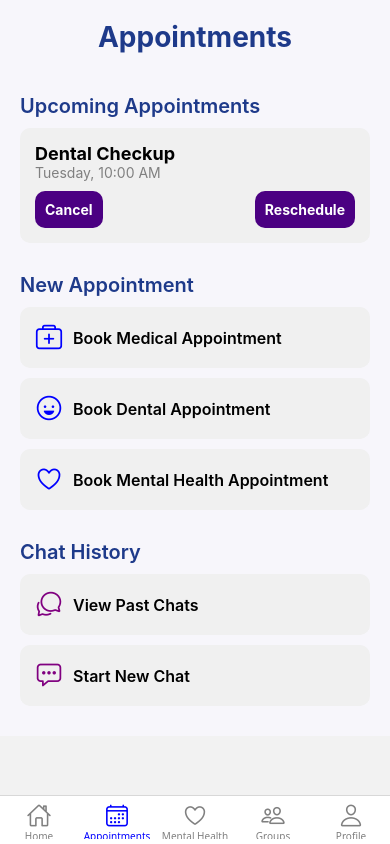
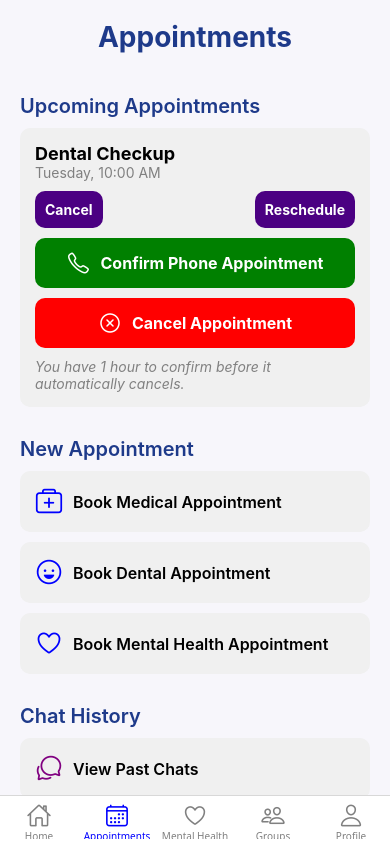
Before and after one commit to TEEPERUNA/VS-projects, a React Native app: screen /Appointments in a window 390 px wide. Built offline with nearby package versions, Linux system fonts and the light colour scheme.

Commit message:
updated appointments screen

```diff
--- a/screens/AppointmentsScreen.js
+++ b/screens/AppointmentsScreen.js
@@ -19,6 +19,16 @@ export default function AppointmentsScreen({ navigation }) {
             <Text style={styles.actionButtonText}>Reschedule</Text>
           </TouchableOpacity>
         </View>
+        <TouchableOpacity style={styles.confirmButton}>
+          <Ionicons name="call-outline" size={24} color="white" />
+            <Text style={styles.confirmButtonText}>Confirm Phone Appointment</Text>
+          </TouchableOpacity>
+
+          <TouchableOpacity style={styles.cancelButton}>
+             <Ionicons name="close-circle-outline" size={24} color="white" />
+             <Text style={styles.cancelButtonText}>Cancel Appointment</Text>
+          </TouchableOpacity>
+          <Text style={styles.noteText}>You have 1 hour to confirm before it automatically cancels.</Text>
       </View>
 
       <Text style={styles.sectionTitle}>New Appointment</Text>
@@ -29,8 +39,15 @@ export default function AppointmentsScreen({ navigation }) {
       <Text style={styles.sectionTitle}>Chat History</Text>
       <FeatureButton title="View Past Chats" icon={<Ionicons name="chatbubbles-outline" size={28} color="purple" />} />
       <FeatureButton title="Start New Chat" icon={<Ionicons name="chatbox-ellipses-outline" size={28} color="purple" />} />
+      <Text style={styles.sectionTitle}>Chat & Phone Communication</Text>
+      <FeatureButton title="Book Chat Appointment" icon={<Ionicons name="chatbubble-ellipses-outline" size={28} color="green" />} />
+      <FeatureButton title="Leave a Message (if busy)" icon={<Ionicons name="chatbox-ellipses-outline" size={28} color="green" />} />
+      <FeatureButton title="Live Chat Queue: See Your Position" icon={<Ionicons name="time-outline" size={28} color="orange" />} />
+      <FeatureButton title="Manage SMS/Email Reminders" icon={<Ionicons name="notifications-outline" size={28} color="purple" />} />
     </ScrollView>
   );
+
+
 }
 
 function FeatureButton({ icon, title }) {
@@ -105,4 +122,62 @@ const styles = StyleSheet.create({
     fontSize: 16,
     fontWeight: '600',
   },
+  confirmButton: {
+    marginTop: 10,
+    flexDirection: 'row',
+    alignItems: 'center',
+    justifyContent: 'center',
+    backgroundColor: 'green',
+    padding: 12,
+    borderRadius: 10,
+  },
+  confirmButtonText: {
+    marginLeft: 10,
+    color: 'white',
+    fontWeight: 'bold',
+    fontSize: 16,
+  },
+  noteText: {
+    marginTop: 10,
+    fontSize: 14,
+    color: 'gray',
+    fontStyle: 'italic',
+  },
+  confirmButton: {
+    marginTop: 10,
+    flexDirection: 'row',
+    alignItems: 'center',
+    justifyContent: 'center',
+    backgroundColor: 'green',
+    padding: 12,
+    borderRadius: 10,
+  },
+  confirmButtonText: {
+    marginLeft: 10,
+    color: 'white',
+    fontWeight: 'bold',
+    fontSize: 16,
+  },
+  cancelButton: {
+    marginTop: 10,
+    flexDirection: 'row',
+    alignItems: 'center',
+    justifyContent: 'center',
+    backgroundColor: 'red',
+    padding: 12,
+    borderRadius: 10,
+  },
+  cancelButtonText: {
+    marginLeft: 10,
+    color: 'white',
+    fontWeight: 'bold',
+    fontSize: 16,
+  },
+  noteText: {
+    marginTop: 10,
+    fontSize: 14,
+    color: 'gray',
+    fontStyle: 'italic',
+  },
+
 });
```
